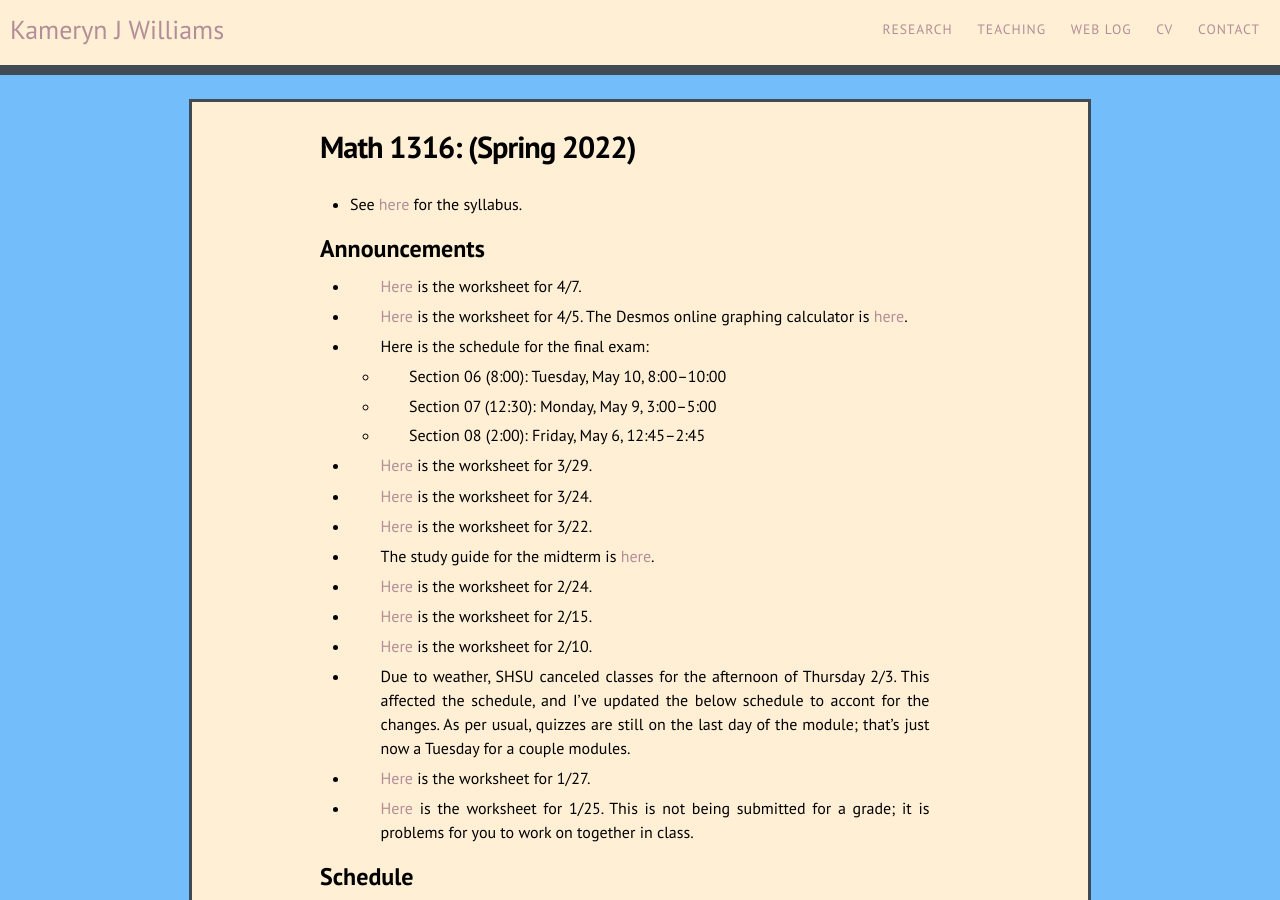
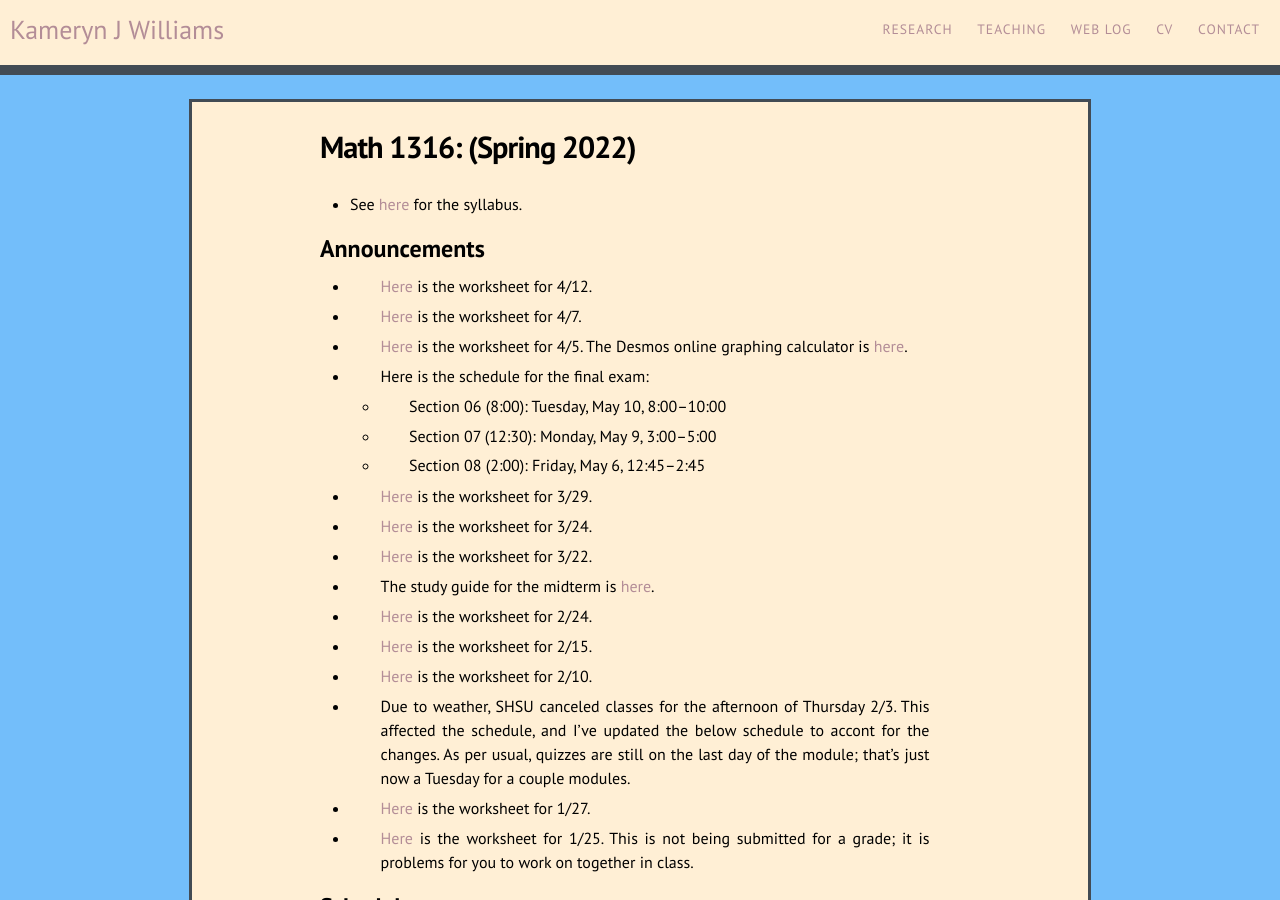
Before and after one commit to kamerynjw/kamerynjw.github.io, a Jekyll site: the page built from teaching/2022/math1316.md, in a window 1280 px wide and 900 px high. Built offline with Jekyll 4.4.1, drawn with Linux system fonts in a browser that asks for light colours; nearby versions of some CDN libraries.

Commit message:
new ork sheet here

```diff
--- a/teaching/2022/math1316.md
+++ b/teaching/2022/math1316.md
@@ -10,6 +10,8 @@ permalink: /teaching/2022/math1316/
 
 Announcements
 -------------
+
+* [Here]({{ page.url }}ws4-12.pdf) is the worksheet for 4/12.
 
 * [Here]({{ page.url }}ws4-7.pdf) is the worksheet for 4/7.
 
```
Also changed, not shown: 1 other file.
